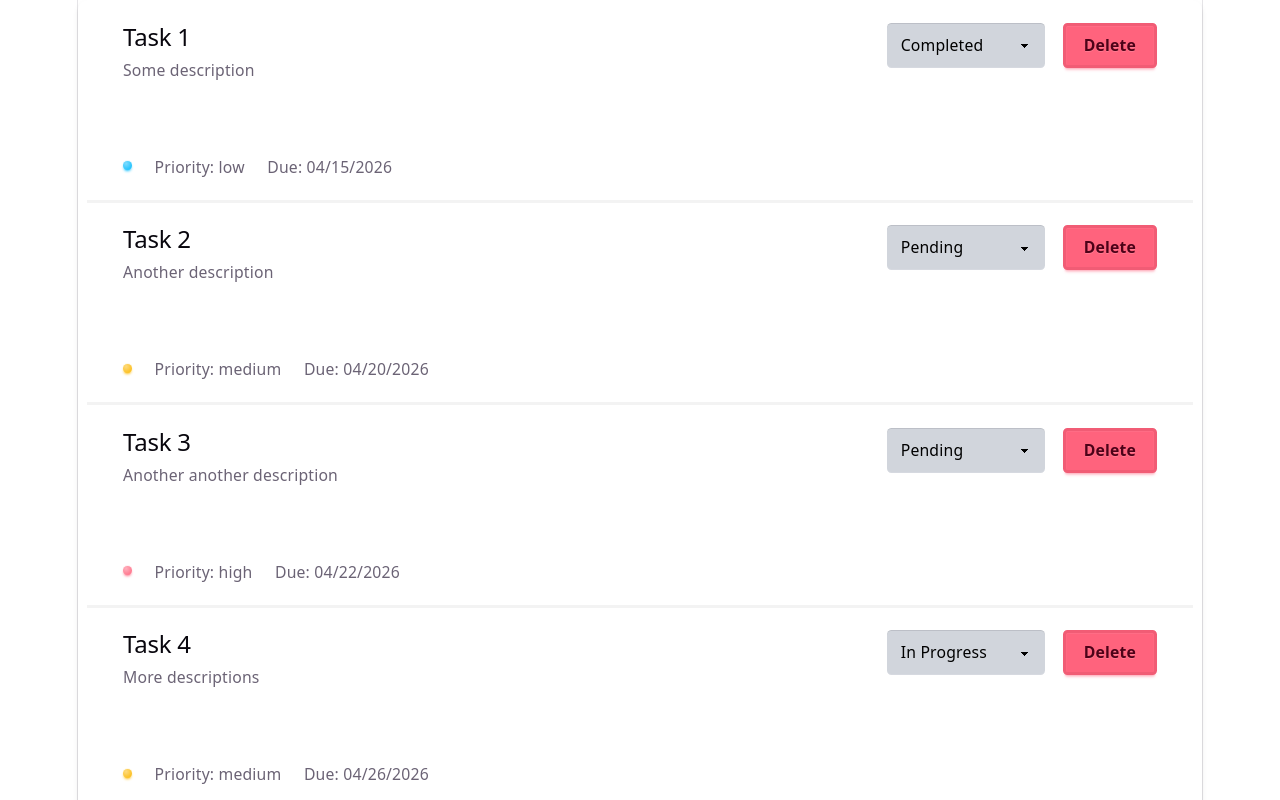
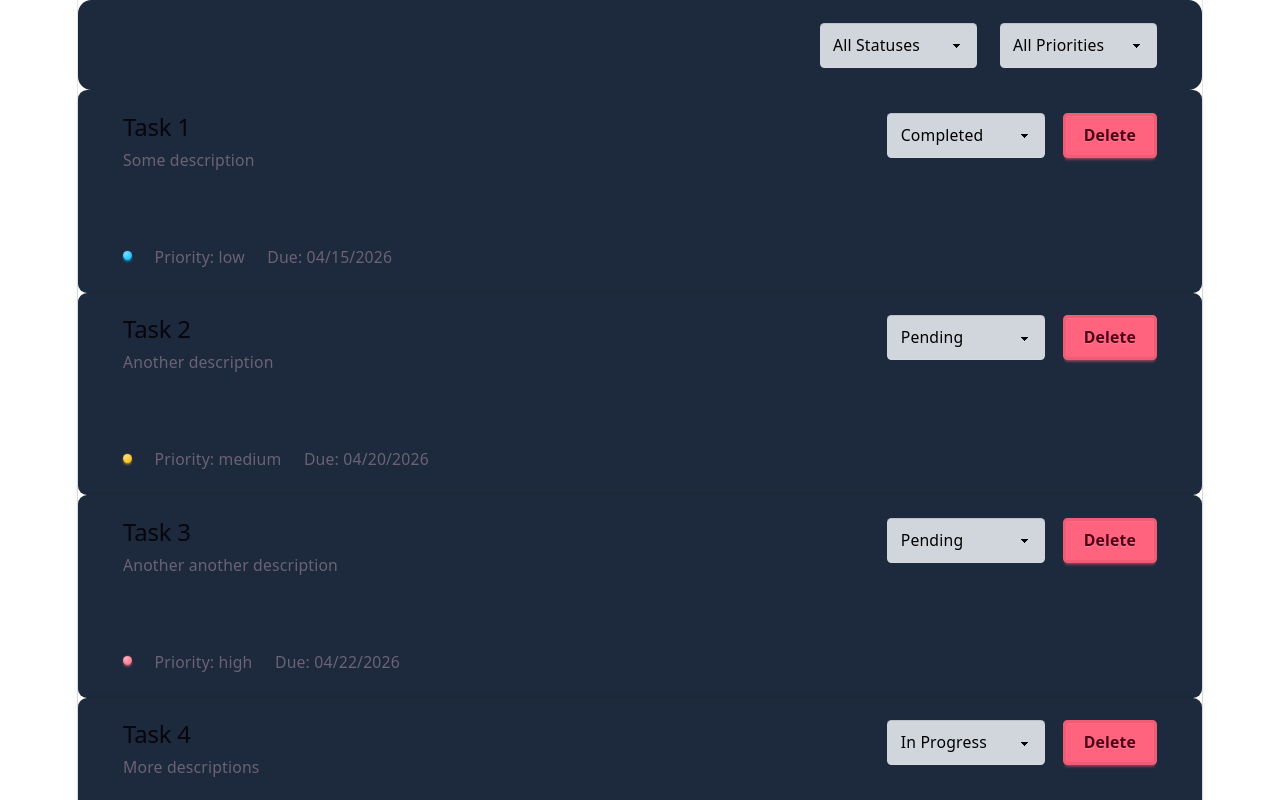
Before and after one commit to chadgarc/lab9.3-list-keys, a React (Vite) app: page / in a window 1280 px wide. Shown: the top 800 px of the page. Built offline with nearby package versions, Linux system fonts and the light colour scheme.

Commit message:
Created a component for all select buttons, Created instance for TaskFilters and called components to make select buttons, added filters to App

```diff
--- a/src/App.tsx
+++ b/src/App.tsx
@@ -1,51 +1,13 @@
 import { useState } from 'react'
-import type { Task, TaskStatus } from './types'
+import type { FilterHandle, Task, TaskStatus } from './types'
 import { TaskList } from './components/TaskList/TaskList'
+import { tasksData } from './data/tasksData'
+import { TaskFilter } from './components/TaskFilter/TaskFilter'
 
 function App() {
 
-  const [tasks,setTasks] = useState<Task[]>([
-    {
-      id: '2020',
-      title: 'Task 1',
-      description: 'Some description',
-      status: 'completed',
-      priority: 'low',
-      dueDate: '04/15/2026'
-    },
-    {
-      id: '2030',
-      title: 'Task 2',
-      description: 'Another description',
-      status: 'pending',
-      priority: 'medium',
-      dueDate: '04/20/2026'
-    },
-    {
-      id: '2045',
-      title: 'Task 3',
-      description: 'Another another description',
-      status: 'pending',
-      priority: 'high',
-      dueDate: '04/22/2026'
-    },
-    {
-      id: '4010',
-      title: 'Task 4',
-      description: 'More descriptions',
-      status: 'in-progress',
-      priority: 'medium',
-      dueDate: '04/26/2026'
-    },
-    {
-      id: '2430',
-      title: 'Task 5',
-      description: 'More and more descriptions',
-      status: 'completed',
-      priority: 'high',
-      dueDate: '04/25/2026'
-    }
-  ])
+  const [filters, setFilters] = useState<FilterHandle>({})
+  const [tasks, setTasks] = useState<Task[]>(tasksData)
 
   const updateStatusChange = (id: string, newStatus: TaskStatus) => {
     setTasks(previusTask =>
@@ -59,13 +21,35 @@ function App() {
     )
   }
 
+  const handleFilter = (filter: FilterHandle) => {
+    setFilters(prevFilter => ({ ...prevFilter, ...filter }))
+  }
+
+  const filteredTasks = (): Task[] => {
+    const filteredTask = tasks.filter(task =>{
+      const statusFilter = !filters.status || task.status === filters.status;
+
+      const priorityFilter = !filters.priority || task.priority === filters.priority;
+
+      return statusFilter && priorityFilter;
+    })
+    return filteredTask;
+  }
+
   return (
     <>
-      <TaskList
-      tasks={tasks}
-      onStatusChange={updateStatusChange}
-      onDelete={deleteTask}
+    <section className='h-20 flex items-center justify-end gap-5 bg-slate-800 pe-10 rounded-xl'>
+      <TaskFilter
+        onFilterChange={handleFilter}
       />
+    </section>
+      <section className='my-auto'>
+        <TaskList
+        tasks={filteredTasks()}
+        onStatusChange={updateStatusChange}
+        onDelete={deleteTask}
+        />
+      </section>
     </>
   )
 }
--- /dev/null
+++ b/src/components/SelectList/SelectList.tsx
@@ -0,0 +1,22 @@
+import type { SelectListProps, TaskStatus } from "../../types";
+
+export function SelectList<T> ({
+    defaultValue,
+    options,
+    onChange}: SelectListProps<T>) {
+
+        return (
+        <select
+        defaultValue={defaultValue as any}
+        className="select text-wrap w-35 select-neutral bg-gray-300 text-black"
+        onChange={(e) => {
+            const selected = options.find(option => `${option.value}` === e.target.value);
+            if(selected) onChange(selected.value)
+        }}
+        >
+        {options.map( option =>
+            <option key={`${option.value}`} value={option.value as any}>{option.label}</option>
+        )}
+        </select>
+    );
+}
--- a/src/components/TaskFilter/TaskFilter.tsx
+++ b/src/components/TaskFilter/TaskFilter.tsx
@@ -1,11 +1,39 @@
-// import type { TaskFilterProps } from "../../types";
+import type { TaskFilterProps, TaskStatus } from "../../types";
+import { SelectList } from "../SelectList/SelectList";
 
-// export function TaskFilter({
-//     onFilterChange
-//     }:TaskFilterProps){
+export function TaskFilter({
+    onFilterChange
+    }:TaskFilterProps){
 
-//     return (
-//         <>
-//         </>
-//     )
-// }
+    return (
+        <>
+            <SelectList
+            defaultValue={'all'}
+            options={[
+                { label: 'All Statuses', value: 'all-stats' },
+                { label: 'Pending', value: 'pending' },
+                { label: 'In Progress', value: 'in-progress' },
+                { label: 'Completed', value: 'completed' }
+            ]}
+            onChange={(value) => {
+                onFilterChange({
+                    status: value === 'all-stats' ? undefined : value as TaskStatus
+                })}}
+            />
+            <SelectList
+            defaultValue={'all-priorities'}
+            options={[
+                { label: 'All Priorities', value: 'all-priorities' },
+                { label: 'High', value: 'high' },
+                { label: 'Medium', value: 'medium' },
+                { label: 'Low', value: 'low' }
+            ]}
+            onChange={value => {
+                onFilterChange({
+                    priority: value === 'all-priorities' ? undefined : value as ('low' | 'medium' | 'high')
+                })
+            }}
+            />
+        </>
+    )
+}
--- a/src/components/TaskItem/TaskItem.tsx
+++ b/src/components/TaskItem/TaskItem.tsx
@@ -1,4 +1,5 @@
 import type { TaskItemProps, TaskStatus } from "../../types";
+import { SelectList } from "../SelectList/SelectList";
 
 export function TaskItem({
     task,
@@ -12,7 +13,7 @@ export function TaskItem({
         }[task.priority];
 
     return (
-        <li className="list-col-grow sm:list-row min-h-45 ps-10 pe-10 pt-5 pb-5">
+        <li className="list-col-grow sm:list-row min-h-45 ps-10 pe-10 pt-5 pb-5 bg-slate-800">
 
             <section className="flex flex-col justify-between w-120 text-wrap">
                 <div>
@@ -30,14 +31,25 @@ export function TaskItem({
 
             </section>
 
-            <select defaultValue={task.status}
+            {/* <select defaultValue={task.status}
                     className="select ms-auto text-wrap w-35 select-neutral bg-gray-300 text-black "
                     onChange={(e) => onStatusChange(task.id, e.target.value as TaskStatus)}
                     >
                 <option value={'pending'}>Pending</option>
                 <option value={'in-progress'}>In Progress</option>
                 <option value={'completed'}>Completed</option>
-            </select>
+            </select> */}
+            <div className="ms-auto">
+                <SelectList
+                defaultValue={task.status}
+                options={[
+                    {label: 'Pending', value: 'pending'},
+                    {label: 'In Progress', value: 'in-progress'},
+                    {label: 'Completed', value: 'completed'}
+                ]}
+                onChange={(newStatus) => onStatusChange(task.id, newStatus as TaskStatus)}
+                />
+            </div>
 
             <button className="btn btn-error" onClick={() => onDelete?.(task.id)}>Delete</button>
         </li>
--- a/src/components/TaskList/TaskList.tsx
+++ b/src/components/TaskList/TaskList.tsx
@@ -10,6 +10,7 @@ export function TaskList({
 
     const handleStatusChange = (id: string, newStatus: TaskStatus) => {
         onStatusChange(id, newStatus);
+        console.log(tasks)
     }
 
     const handleDelete = (id: string) => {
--- /dev/null
+++ b/src/data/tasksData.ts
@@ -0,0 +1,44 @@
+import type { Task } from "../types";
+
+export const tasksData: Task[] = [
+    {
+      id: '2020',
+      title: 'Task 1',
+      description: 'Some description',
+      status: 'completed',
+      priority: 'low',
+      dueDate: '04/15/2026'
+    },
+    {
+      id: '2030',
+      title: 'Task 2',
+      description: 'Another description',
+      status: 'pending',
+      priority: 'medium',
+      dueDate: '04/20/2026'
+    },
+    {
+      id: '2045',
+      title: 'Task 3',
+      description: 'Another another description',
+      status: 'pending',
+      priority: 'high',
+      dueDate: '04/22/2026'
+    },
+    {
+      id: '4010',
+      title: 'Task 4',
+      description: 'More descriptions',
+      status: 'in-progress',
+      priority: 'medium',
+      dueDate: '04/26/2026'
+    },
+    {
+      id: '2430',
+      title: 'Task 5',
+      description: 'More and more descriptions',
+      status: 'completed',
+      priority: 'high',
+      dueDate: '04/25/2026'
+    }
+  ]
--- a/src/types/index.ts
+++ b/src/types/index.ts
@@ -1,12 +1,14 @@
 
 export type TaskStatus = 'pending' | 'in-progress' | 'completed';
+
+export type Priority = 'low' | 'medium' | 'high'
 
 export interface Task {
     id: string;
     title: string;
     description: string;
     status: TaskStatus;
-    priority: 'low' | 'medium' | 'high';
+    priority: Priority;
     dueDate: string;
 }
 
@@ -25,6 +27,22 @@ export interface TaskItemProps {
 export interface TaskFilterProps {
     onFilterChange: (filters: {
         status?: TaskStatus;
-        priority?: 'low' | 'medium' | 'high';
+        priority?: Priority;
     }) => void;
 }
+
+export interface Option<T> {
+    label: string,
+    value: T
+}
+
+export interface SelectListProps<T> {
+    defaultValue: T,
+    options: Option<T>[],
+    onChange: (value: T) => void
+}
+
+export interface FilterHandle {
+    status?: TaskStatus,
+    priority?: Priority
+}
```
